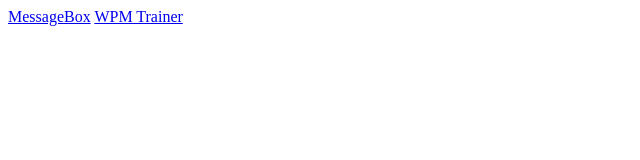
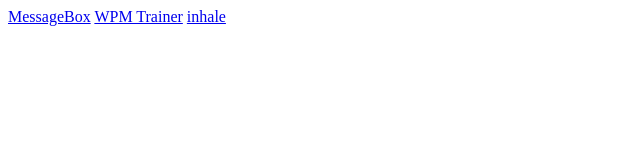
Before and after one commit to cactuswe/portfolio, a plain HTML site: page index.html in a window 1280 px wide. Shown: the full height of the page, 0-640 px from the left. Drawn offline with Linux system fonts and the light colour scheme.

Commit message:
Update index.html

```diff
--- a/index.html
+++ b/index.html
@@ -8,5 +8,6 @@
 <body>
     <a href="/portfolio/MessageBox/">MessageBox</a>
     <a href="/portfolio/WPM-Trainer/">WPM Trainer</a>
+    <a href="/portfolio/inhale/">inhale</a>
 </body>
 </html>
```
